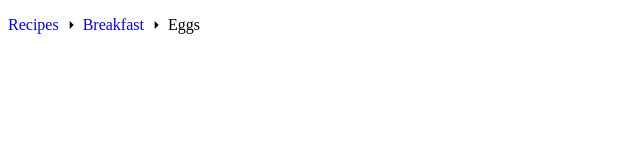
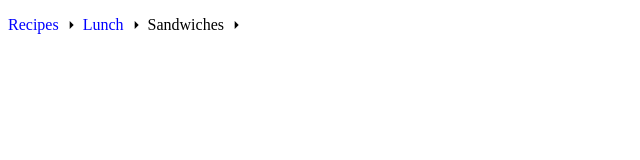
Before and after one commit to francisashley/vue-breadcrumbs-nav, a Vue app: page / in a window 1280 px wide. Shown: the top 160 px of the page, without its empty margins (0-640 px from the left). Built offline with nearby package versions, Linux system fonts and the light colour scheme.

Commit message:
first draft

```diff
--- a/package.json
+++ b/package.json
@@ -1,6 +1,6 @@
 {
   "name": "vue-breadcrumbs-nav",
-  "version": "0.4.0",
+  "version": "0.0.1",
   "type": "module",
   "description": "A breadcrumbs navigation component built in Vue 3.",
   "author": "Francis Ashley",
--- a/src/App.vue
+++ b/src/App.vue
@@ -1,11 +1,16 @@
 <template>
   <div id="app">
-    <VueBreadcrumbsNav />
+    <VueBreadcrumbsNav v-model="activePath" :data="data" />
   </div>
 </template>
 
 <script setup lang="ts">
+import { ref } from "vue";
 import VueBreadcrumbsNav from "./components/VueBreadcrumbsNav.vue";
+import baseData from "./fixtures/data.json";
+import { Node } from "./interfaces/tree";
+const data: Node = baseData as any; // eslint-disable-line
+const activePath = ref("recipes/lunch/sandwiches");
 </script>
 
 <style scoped></style>
--- a/src/components/VueBreadcrumbsNav.vue
+++ b/src/components/VueBreadcrumbsNav.vue
@@ -3,11 +3,7 @@
     <li
       v-for="crumb in crumbs"
       :key="crumb.path"
-      :class="[
-        'vue-breadcrumbs-nav__crumb',
-        { 'vue-breadcrumbs-nav__crumb--is-first': crumb.isFirst },
-        { 'vue-breadcrumbs-nav__crumb--is-last': crumb.isLast },
-      ]"
+      class="vue-breadcrumbs-nav__crumb"
     >
       <span
         class="vue-breadcrumbs-nav__crumb-label"
@@ -15,93 +11,48 @@
       >
         {{ crumb.label }}
       </span>
-      <button
-        v-if="!crumb.isLast"
-        class="vue-breadcrumbs-nav__dropdown-button"
-        @click="handleOpenDropdown(crumb.path)"
-      >
-        <arrow-down-r
-          v-if="showDropdown !== crumb.path"
-          class="vue-breadcrumbs-nav__dropdown-icon"
-        />
-        <arrow-down-s v-else class="vue-breadcrumbs-nav__dropdown-icon" />
-      </button>
-      <ul
-        v-if="showDropdown === crumb.path"
-        class="vue-breadcrumbs-nav__dropdown-menu"
-        v-on-clickaway="handleClickOutside"
-      >
-        <li
-          class="vue-breadcrumbs-nav__dropdown-menu-item"
-          @click="handleSelect(crumb.path)"
-        >
-          abcdef
-        </li>
-        <li
-          class="vue-breadcrumbs-nav__dropdown-menu-item"
-          @click="handleSelect(crumb.path)"
-        >
-          bcdefg
-        </li>
-        <li
-          class="vue-breadcrumbs-nav__dropdown-menu-item"
-          @click="handleSelect(crumb.path)"
-        >
-          cdefghi
-        </li>
-      </ul>
+
+      <NavDivider
+        v-if="crumb.children.length"
+        :items="crumb.children"
+        @select="handleSelect($event)"
+      />
     </li>
   </ul>
 </template>
 
 <script lang="ts" setup>
 import { computed, ref } from "vue";
-import ArrowDownR from "./icons/arrow-down-r.vue";
-import ArrowDownS from "./icons/arrow-down-s.vue";
-import { directive as vOnClickaway } from "vue3-click-away";
+import NavDivider from "./VueBreadcrumbsNavDivider.vue";
+import { getBreadcrumbs, getFlatTree } from "../utils/tree.utils";
+import type { Node } from "../interfaces/tree";
 
 const showDropdown = ref("");
 
-const data = [
-  {
-    label: "Recipes",
-    id: "recipes",
-    path: "/",
-    children: [],
-  },
-  {
-    label: "Breakfast",
-    id: "breakfast",
-    path: "/breakfast/",
-    children: [],
-  },
-  {
-    label: "Eggs",
-    id: "eggs",
-    path: "/breakfast/eggs",
-  },
-];
+const props = defineProps<{
+  data: Node;
+  modelValue: string;
+}>();
+
+const emit = defineEmits(["input", "update:modelValue"]);
+
+const breadcrumbs = computed(() => {
+  const flatTree = getFlatTree(props.data);
+  return getBreadcrumbs(flatTree, props.modelValue ?? "");
+});
 
 const crumbs = computed(() => {
-  return data.map((crumb, i) => ({
+  return breadcrumbs.value.map((crumb, i) => ({
     ...crumb,
     isFirst: i === 0,
-    isLast: i === data.length - 1,
+    isLast: i === breadcrumbs.value.length - 1,
   }));
 });
 
 const handleSelect = (path: string) => {
   showDropdown.value = "";
-  console.log("handleSelect", path);
-};
-
-const handleOpenDropdown = (path: string) => {
-  showDropdown.value = path;
-  console.log("handleOpenDropdown", path);
-};
-
-const handleClickOutside = () => {
-  showDropdown.value = "";
+  emit("input", path);
+  emit("update:modelValue", path);
 };
 </script>
 
@@ -122,39 +73,9 @@ const handleClickOutside = () => {
     cursor: pointer;
   }
 
-  &__crumb--is-last &__crumb-label {
+  &__crumb:last-child &__crumb-label {
     color: black;
     cursor: initial;
   }
-
-  &__dropdown-button {
-    display: inline-flex;
-    align-items: center;
-    margin: 0 4px;
-    background: transparent;
-    border: transparent;
-    padding: 0;
-    cursor: pointer;
-  }
-
-  &__dropdown-icon {
-    width: 16px;
-  }
-
-  &__dropdown-menu {
-    position: absolute;
-    top: 20px;
-    right: 0;
-    translate: 50%;
-    background: white;
-    border: thin solid black;
-    list-style: none;
-    padding: 0;
-  }
-
-  &__dropdown-menu-item {
-    padding: 0 4px;
-    color: blue;
-  }
 }
 </style>
--- /dev/null
+++ b/src/components/VueBreadcrumbsNavDivider.vue
@@ -0,0 +1,96 @@
+<template>
+  <div class="vue-breadcrumbs-nav-divider">
+    <button
+      class="vue-breadcrumbs-nav-divider__dropdown-button"
+      @click="handleOpenDropdown"
+    >
+      <arrow-down-s
+        v-if="showDropdown"
+        class="vue-breadcrumbs-nav-divider__dropdown-icon vue-breadcrumbs-nav-divider__dropdown-icon--open"
+      />
+      <arrow-down-r
+        v-else
+        class="vue-breadcrumbs-nav-divider__dropdown-icon vue-breadcrumbs-nav-divider__dropdown-icon--closed"
+      />
+    </button>
+    <ul
+      v-if="showDropdown && items.length"
+      class="vue-breadcrumbs-nav-divider__dropdown-menu"
+      v-on-clickaway="handleClickOutside"
+    >
+      <li
+        v-for="item in items"
+        class="vue-breadcrumbs-nav-divider__dropdown-menu-item"
+        @click="handleSelect(item.path)"
+        :key="item.path"
+      >
+        {{ item.label }}
+      </li>
+    </ul>
+  </div>
+</template>
+
+<script lang="ts" setup>
+import { ref } from "vue";
+import ArrowDownR from "./icons/arrow-down-r.vue";
+import ArrowDownS from "./icons/arrow-down-s.vue";
+import { directive as vOnClickaway } from "vue3-click-away";
+
+const showDropdown = ref(false);
+
+defineProps<{
+  items: { path: string; label: string }[];
+}>();
+
+const emit = defineEmits(["select"]);
+
+const handleSelect = (path: string) => {
+  showDropdown.value = false;
+  emit("select", path);
+};
+
+const handleOpenDropdown = () => {
+  showDropdown.value = true;
+};
+
+const handleClickOutside = () => {
+  showDropdown.value = false;
+};
+</script>
+
+<style lang="scss">
+.vue-breadcrumbs-nav-divider {
+  display: inline-flex;
+  position: relative;
+
+  &__dropdown-button {
+    display: inline-flex;
+    align-items: center;
+    margin: 0 4px;
+    background: transparent;
+    border: transparent;
+    padding: 0;
+    cursor: pointer;
+  }
+
+  &__dropdown-icon {
+    width: 16px;
+  }
+
+  &__dropdown-menu {
+    position: absolute;
+    top: 20px;
+    left: 8px;
+    background: white;
+    border: thin solid black;
+    list-style: none;
+    padding: 0;
+  }
+
+  &__dropdown-menu-item {
+    padding: 0 4px;
+    color: blue;
+    cursor: pointer;
+  }
+}
+</style>
--- a/src/fixtures/data.json
+++ b/src/fixtures/data.json
@@ -40,8 +40,8 @@
           "id": "salads",
           "label": "Salads",
           "children": [
-            { "is": "caesar-salad", "label": "Caesar Salad" },
-            { "is": "greek-salad", "label": "Greek Salad" }
+            { "id": "caesar-salad", "label": "Caesar Salad" },
+            { "id": "greek-salad", "label": "Greek Salad" }
           ]
         }
       ]
--- /dev/null
+++ b/src/interfaces/tree.ts
@@ -0,0 +1,12 @@
+export type Node = {
+  id: string;
+  label: string;
+  children?: Node[];
+};
+
+export type FlatNode = {
+  id: string;
+  label: string;
+  path: string;
+  children: { path: string; label: string }[];
+};
--- /dev/null
+++ b/src/utils/tree.utils.ts
@@ -0,0 +1,27 @@
+import { Node, FlatNode } from "@/interfaces/tree";
+
+export const getFlatTree = (node: Node, basePath?: string): FlatNode[] => {
+  const { id, label, children = [] } = node;
+
+  const path = (basePath ? basePath + "/" : "") + id;
+
+  return [
+    {
+      id,
+      label,
+      path,
+      children: children.map((node: Node) => ({
+        path: path + "/" + node.id,
+        label: node.label,
+      })),
+    },
+    ...children.flatMap((node: Node) => getFlatTree(node, path)),
+  ];
+};
+
+export const getBreadcrumbs = (
+  nodes: FlatNode[],
+  activePath: string,
+): FlatNode[] => {
+  return nodes.filter((node) => activePath.includes(node.path));
+};
```
Also changed, not shown: 2 other files (tests, documents, lock files or other folders).
